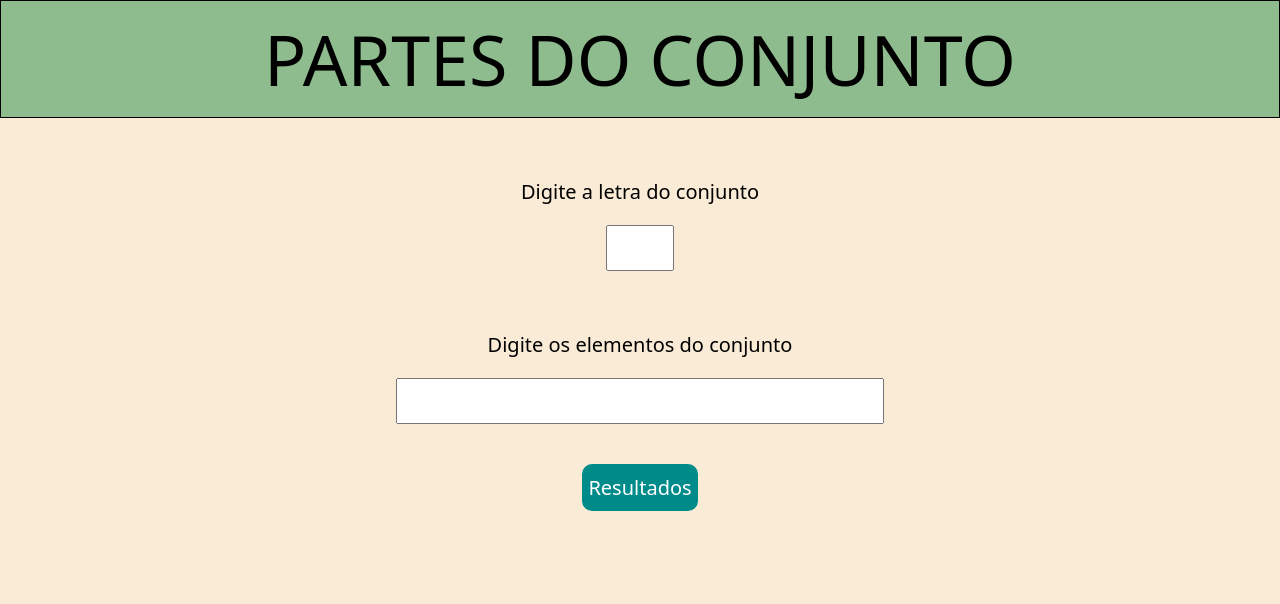
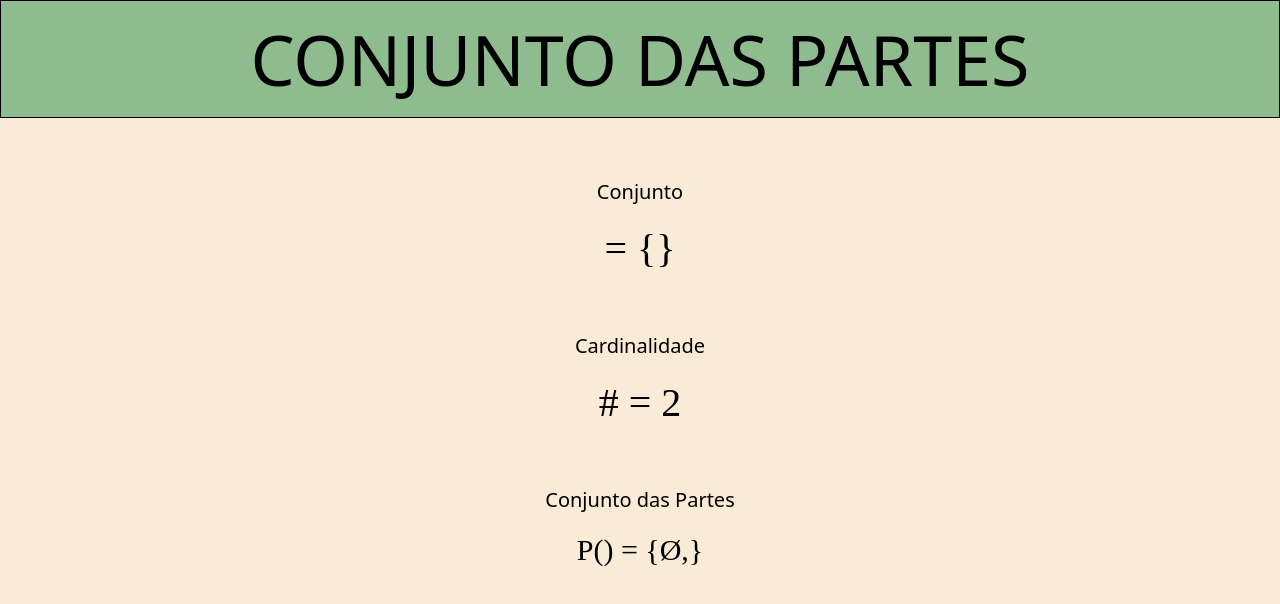
Before and after one commit to AndreMeneses0103/partes_conjunto, a plain HTML site: page index.html in a window 1280 px wide. Both pictures are taken after a click on the button "Resultados". Drawn offline with Linux system fonts and the light colour scheme.

Commit message:
Add info to HTML

```diff
--- a/index.html
+++ b/index.html
@@ -9,7 +9,8 @@
     <title>Partes</title>
 </head>
 <body>
-    <header>PARTES DO CONJUNTO</header>
+    <header>CONJUNTO DAS PARTES</header>
+    <div class="calculos" id="calculos" style="display: block;">
         <div class="conjunto">
             <span class="texto_conj">Digite a letra do conjunto</span>
             <input type="text" name="input_conj" id="input_conj" maxlength="1">
@@ -21,5 +22,24 @@
         </div>
 
         <button type="button" id="btn_res" onclick="saveConj()">Resultados</button>
+    </div>
+
+    <div class="resul" id="resul" style="display: none;">
+        <div class="conjunto">
+            <span class="texto_conj">Conjunto</span>
+            <span id="res_conjunto">TESTE</span>
+        </div>
+
+        <div class="partes">
+            <span class="texto_part">Cardinalidade</span>
+            <span id="res_card">TESTE2</span>
+        </div>
+
+        <div class="partes">
+            <span class="texto_part">Conjunto das Partes</span>
+            <span id="res_partes">TESTE3</span>
+        </div>
+    </div>
+
 </body>
 </html>
--- a/script.js
+++ b/script.js
@@ -31,45 +31,28 @@ function saveConj() {
   }
 
   var partes = conjuntoDasPartes(all_elem);
-  partes.sort(function(a,b){
-      return a.length - b.length
-  })
+  partes.sort(function (a, b) {
+    return a.length - b.length;
+  });
   console.log(partes);
-  var lps = JSON.stringify(partes)
+  reps = partes.length;
+  partes[0] = "Ø";
+  partes[reps - 1] = nome_conjunto;
+  var lps = JSON.stringify(partes);
+
+  lps = lps.replaceAll("[", "{");
+  lps = lps.replaceAll("]", "}");
+  lps = lps.replaceAll('"', "");
+
+  console.log(lps);
+  alert(lps);
+
+  document.getElementById('calculos').style.display = "none"
+  document.getElementById('resul').style.display="block"
+
+  document.getElementById('res_conjunto').innerHTML = conjunto
+  document.getElementById('res_card').innerHTML = "#" + nome_conjunto + " = " + num_partes
+  document.getElementById('res_partes').innerHTML = "P("+nome_conjunto+") = " + lps
 
 
-  lps = lps.replace('[', "{")
-  lps = lps.replace(']', "}")
-
-  console.log(lps)
-  // partes = partes.replace("[", "{")
-  alert(lps)
-  // var todas_partes = []
-
-  // for(var y = 0; y <= all_elem.length; y++){
-  //   todas_partes.push([])
-  // }
-
-  // for (var x = 0; x < all_elem.length; x++) {
-
-  //   for(var j = 0; j < partes.length; j++){
-  //       if (partes[j].length == 0) {
-  //           todas_partes[0].push(partes[j])
-  //       }
-  //       if (partes[j].length == 1) {
-  //           todas_partes[1].push(partes[j])
-  //       }
-  //       if (partes[j].length == 2) {
-  //           todas_partes[2].push(partes[j])
-  //       }
-  //       if (partes[j].length == 3) {
-  //           todas_partes[3].push(partes[j])
-  //       }
-  //   }
-
-  // }
-
-  // console.log(todas_partes)
-  // alert(partes[3].toString());
-
 }
--- a/style.css
+++ b/style.css
@@ -61,3 +61,11 @@ header{
     color: #fff;
     transition: 0.3s;
 }
+
+#res_conjunto, #res_card, #res_partes{
+    font-size: 40px;
+}
+
+#res_partes{
+    font-size: 30px;
+}
```
Lines whose indentation alone changed are shown as unchanged.
